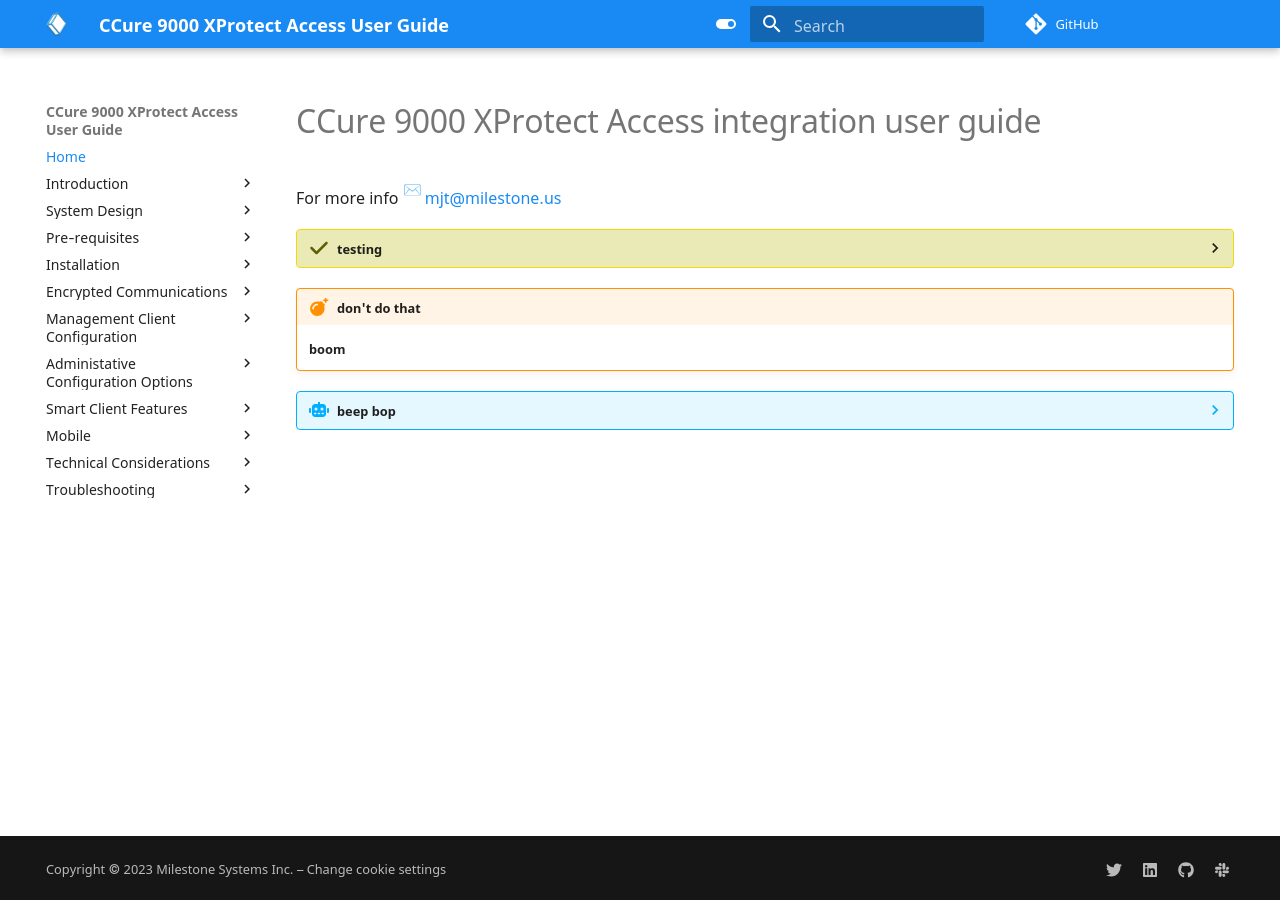
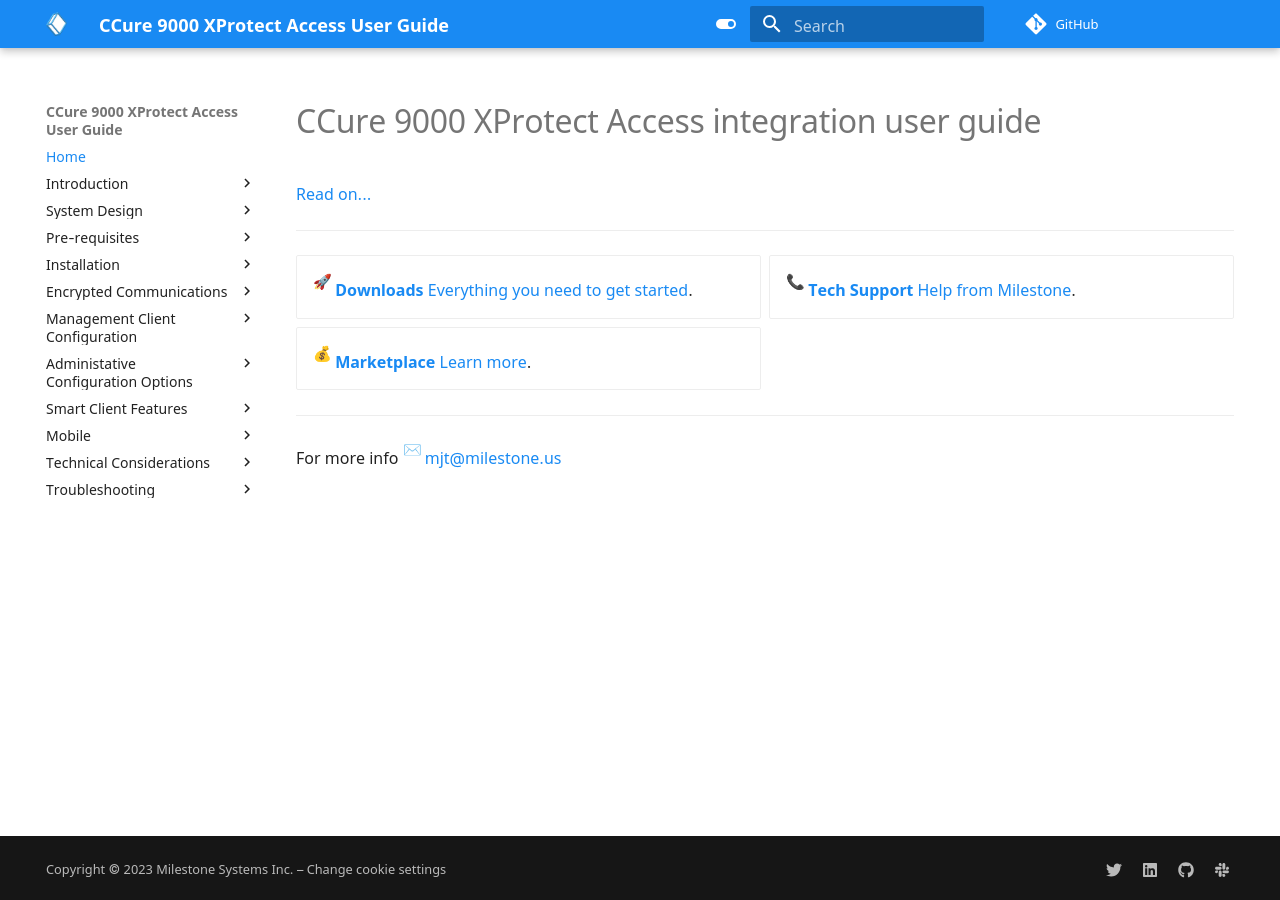
Before and after one commit to mjt-milestone/XPACCure9KDocSite, an MkDocs documentation site: the page built from docs/index.md, in a window 1280 px wide. Built offline with MkDocs 1.6.1 and Material for MkDocs 9.7.7, drawn with Linux system fonts in a browser that asks for light colours; emoji names are drawn with the system emoji font; comment, search, counter and statistics services are not loaded.

Commit message:
Home page

````diff
--- a/docs/index.md
+++ b/docs/index.md
@@ -1,15 +1,19 @@
 # CCure 9000 XProtect Access integration user guide
 
+[Read on...](Intro/index.md)
+
+***
+
+
+<div class="grid cards" markdown>
+
+- [:rocket:  __Downloads__ Everything you need to get started](https://download.milestonesys.com/ccure9kxpa/).
+- [:telephone_receiver:  __Tech Support__ Help from Milestone](https://www.milestonesys.com/support/contact-us/contact-us/).
+- [:moneybag:  __Marketplace__ Learn more](https://www.milestonesys.com/technology-partner-finder/milestone-systems/tyco-software-house---ccure-9000---xpa-integration/).
+
+</div>
+
+
+***
+
 For more info  :envelope: <mjt@milestone.us>
-
-??? glass "testing"
-    This is the code for testing.
-    ``` ps1
-    ipconfig
-    ```
-
-!!! warning "don't do that"
-    **boom**
-
-??? abstract "beep bop"
-    Im a robot!
````
